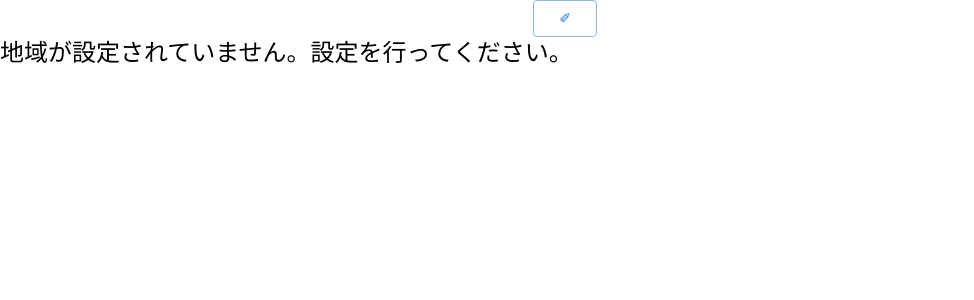
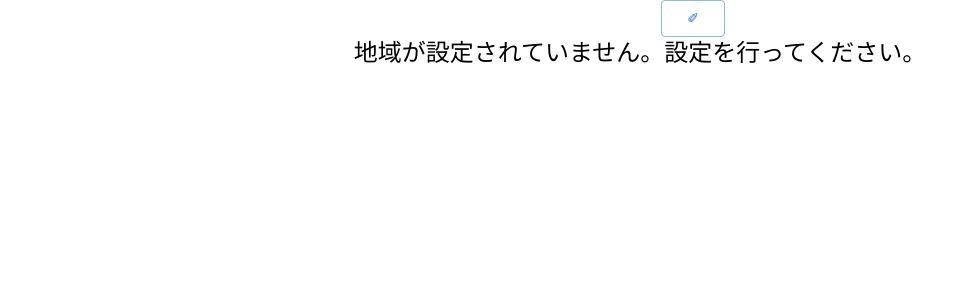
Before and after one commit to kc3hack/2023_H, a React (Create React App) app in the folder kc3hack_h/: page /weather in a window 1280 px wide. Shown: the top 300 px of the page, without its empty margins (0-974 px from the left). Built offline with nearby package versions, Linux system fonts and the light colour scheme.

Commit message:
💄 要素を中央寄せ

```diff
--- a/kc3hack_h/src/Weather.js
+++ b/kc3hack_h/src/Weather.js
@@ -162,9 +162,15 @@ function Weather() {
 
   return (
     <div id="feature-weather">
+      <Grid
+        container
+        alignItems="center"
+        justifyContent="center"
+        direction="column"
+      >
         <div id="location">
           <Grid container>
-          <Grid item xs={5}>
+            <Grid item xs={10}>
               <Typography id="location-name" variant="h4"></Typography>
             </Grid>
             <Grid item xs={2}>
@@ -208,6 +214,7 @@ function Weather() {
 
         {/* 天気 */}
         {writeWeather()}
+      </Grid>
     </div>
   );
 }
```
Lines whose indentation alone changed are shown as unchanged.
